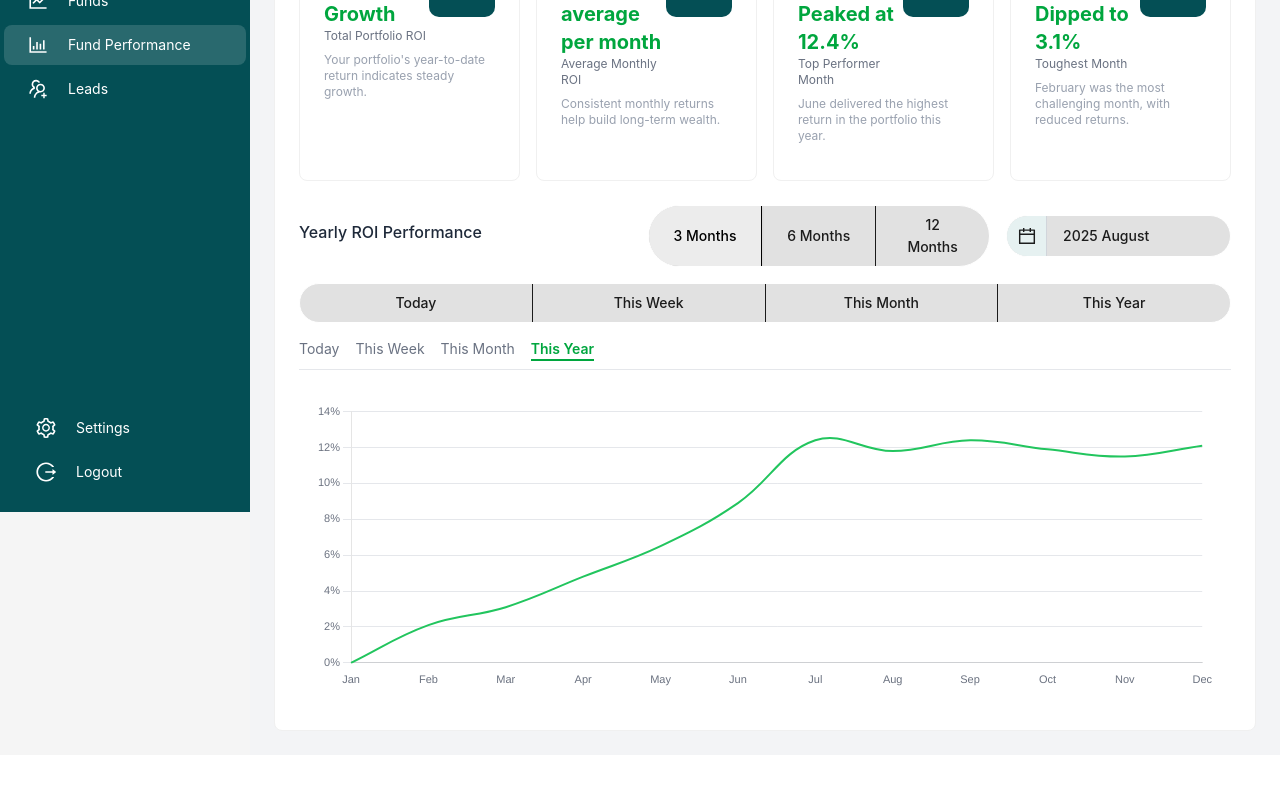
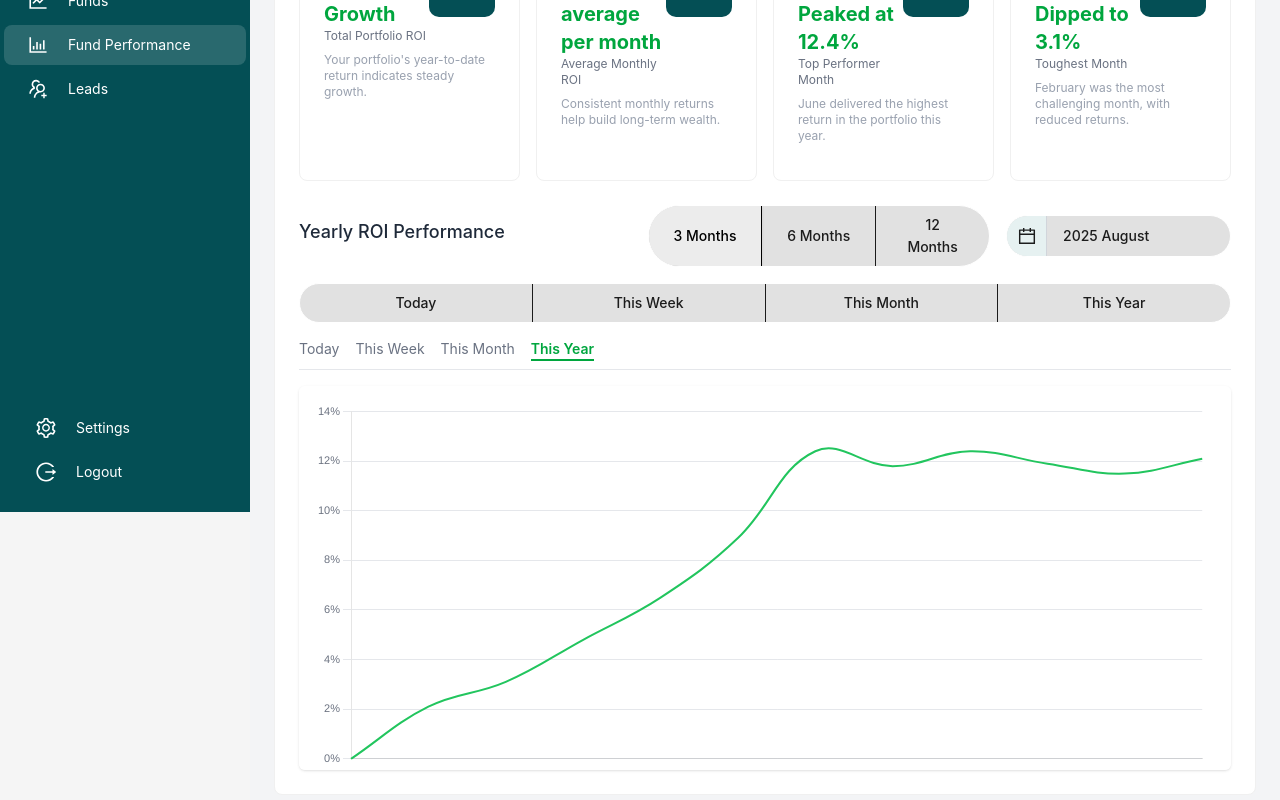
Before and after one commit to ajaykumavat0815/Alteia, a React (Vite) app: page /portfolioROI in a window 1280 px wide. Shown: the part 288-1088 px from the top of the page. Before the commit the page ends 1043 px from the top, so only its background shows below. Built offline with nearby package versions, Linux system fonts and the light colour scheme.

Commit message:
solve css issue

```diff
--- a/src/common/PortfolioChartSection.jsx
+++ b/src/common/PortfolioChartSection.jsx
@@ -1,5 +1,4 @@
 import React, { useState } from "react";
-import { Button } from "antd";
 import RoiChart from "./RoiChart";
 import TimePeriodSelector from "./TimePeriodSelector";
 import dayjs from "dayjs";
@@ -19,20 +18,22 @@ const PortfolioChartSection = ({
   });
 
   return (
-    <div>
+    <div className="w-full">
       {/* Top Filter Bar */}
-      <div className="flex justify-between items-center mb-4">
-        <h4 className="text-gray-800 text-base font-semibold">
+      <div className="flex flex-col sm:flex-row justify-between items-start sm:items-center mb-4 gap-3">
+        <h4 className="text-gray-800 text-base sm:text-lg font-semibold">
           Yearly ROI Performance
         </h4>
-        <div className="flex gap-2">
+        <div className="flex flex-wrap gap-2 w-full sm:w-auto">
           <TimePeriodSelector
             defaultDate={selection.date}
             onSelectionChange={setSelection}
             showCalendar={true}
-          />{" "}
+          />
         </div>
       </div>
+
+      {/* Period Selector */}
       <div className="mb-4">
         <TimePeriodSelector
           defaultDate={selection.date}
@@ -40,10 +41,11 @@ const PortfolioChartSection = ({
           periods={periods}
           periodSelectorWidth="100%"
           activePeriodTextColor="#14db4cff"
-        />{" "}
+        />
       </div>
+
       {/* Range Filter */}
-      <div className="flex gap-4 mb-4 border-b border-gray-200 pb-2">
+      <div className="flex flex-wrap gap-4 mb-4 border-b border-gray-200 pb-2">
         {rangeFilters.map((label) => (
           <span
             key={label}
@@ -58,8 +60,9 @@ const PortfolioChartSection = ({
           </span>
         ))}
       </div>
+
       {/* Chart */}
-      <div className="h-80 bg-white p-4 rounded-md">
+      <div className="w-full h-72 sm:h-80 md:h-96 bg-white p-4 rounded-md shadow-sm overflow-x-auto">
         <RoiChart roiData={roiData} months={months} />
       </div>
     </div>
--- a/src/common/PortfolioMetrics.jsx
+++ b/src/common/PortfolioMetrics.jsx
@@ -3,7 +3,7 @@ import MetricCard from "./MetricCard";
 
 const PortfolioMetrics = ({ metrics = [] }) => {
   return (
-    <div className="grid grid-cols-1 md:grid-cols-2 lg:grid-cols-4 gap-4 mb-6">
+    <div className="grid grid-cols-1 sm:grid-cols-2 md:grid-cols-2 lg:grid-cols-4 gap-4 mb-6">
       {metrics.map((metric, index) => (
         <MetricCard key={index} {...metric} />
       ))}
--- a/src/common/RoiChart.jsx
+++ b/src/common/RoiChart.jsx
@@ -29,9 +29,14 @@ const RoiChart = ({ roiData = [], months = [] }) => {
         borderColor: "#22c55e",
         backgroundColor: (context) => {
           const ctx = context.chart.ctx;
-          const gradient = ctx.createLinearGradient(0, 0, 0, 350);
+          const gradient = ctx.createLinearGradient(
+            0,
+            0,
+            0,
+            context.chart.height
+          );
           gradient.addColorStop(0, "rgba(132, 204, 22, 0.5)");
-          gradient.addColorStop(1, "rgba(132, 204, 22, 0.1)");
+          gradient.addColorStop(1, "rgba(132, 204, 22, 0.05)");
           return gradient;
         },
         borderWidth: 2,
@@ -48,7 +53,7 @@ const RoiChart = ({ roiData = [], months = [] }) => {
 
   const options = {
     responsive: true,
-    maintainAspectRatio: false,
+    maintainAspectRatio: false, // allows height control via parent container
     plugins: {
       legend: { display: false },
       tooltip: {
@@ -76,7 +81,11 @@ const RoiChart = ({ roiData = [], months = [] }) => {
     },
   };
 
-  return <Line data={data} options={options} />;
+  return (
+    <div className="w-full h-72 sm:h-80 md:h-96">
+      <Line data={data} options={options} />
+    </div>
+  );
 };
 
 export default RoiChart;
```
